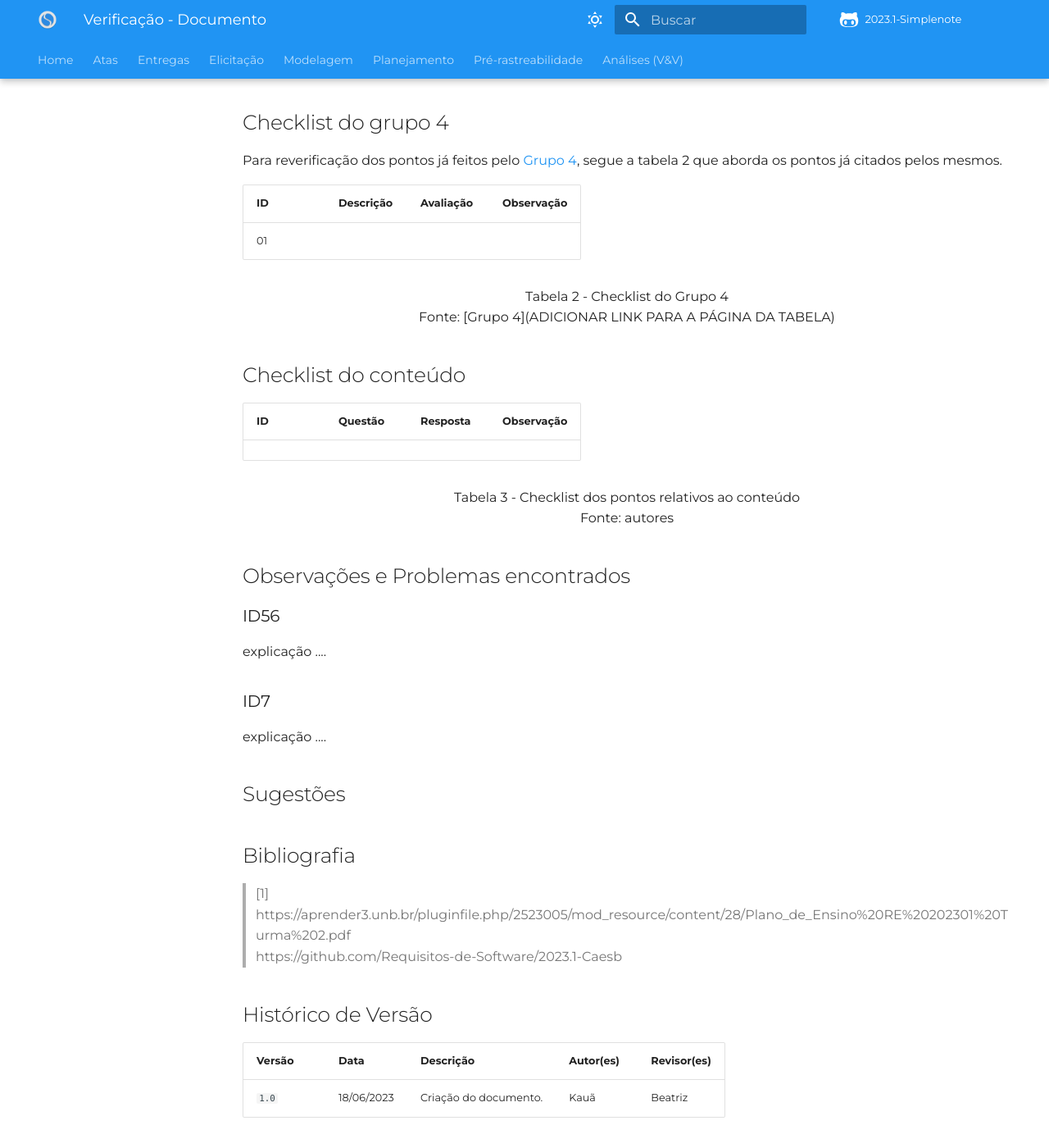
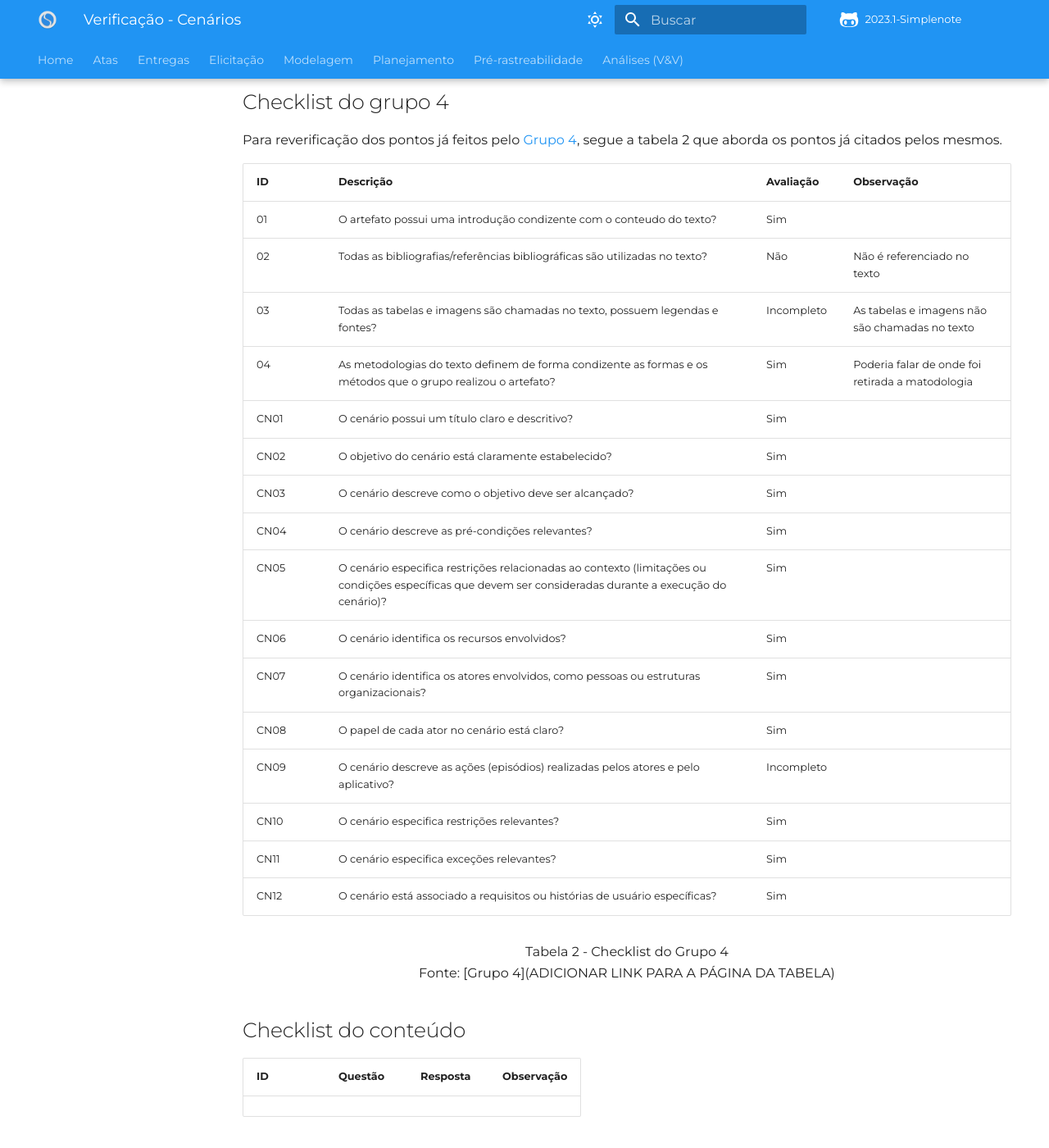
Before and after one commit to Requisitos-de-Software/2023.1-Simplenote, an MkDocs documentation site: the page built from docs/Analise-Grupo5/Modelagem/Cenarios.md, in a window 1280 px wide and 1400 px high, scrolled down 1213 px. Shown: the whole window at 82% size. Built offline with MkDocs 1.6.1 and Material for MkDocs 9.7.7, drawn with Linux system fonts in a browser that asks for light colours; some web fonts are replaced; comment, search, counter and statistics services are not loaded; some of the changed text lies outside the part shown.

Commit message:
Update Cenarios.md

```diff
--- a/docs/Analise-Grupo5/Modelagem/Cenarios.md
+++ b/docs/Analise-Grupo5/Modelagem/Cenarios.md
@@ -1,8 +1,8 @@
-# Verificação - Documento
+# Verificação - Cenários
 
 ## Introdução
 
-Este documento é destinado para a revisão do [Documento](<link para o documento>) do grupo 5 - [Simplenote](https://github.com/Requisitos-de-Software/2023.1-Simplenote), vale ressaltar que a avaliação é feita de maneira imparcial, sem a intenção de atacar ninguém.Foi avaliado a versão 1.x do documento no dia XX/XX/2023.
+Este documento é destinado para a revisão do artefato [Cenarios](<https://requisitos-de-software.github.io/2023.1-Simplenote/modelagem/cen%C3%A1rios/) do grupo 5 - [Simplenote](https://github.com/Requisitos-de-Software/2023.1-Simplenote>), vale ressaltar que a avaliação é feita de maneira imparcial, sem a intenção de atacar ninguém. Foi avaliado a versão 1.1 do documento no dia 19/06/2023.
 
 ## Metodologia
 
@@ -19,12 +19,12 @@ Para avaliação do documento em aspectos formais e tecnicos, foi criado a tabel
 
 |ID|Questão|Resposta|Observação|
 |--|-------|--------|----------|
-|1|O artefato possui Introdução?                                                                                |        |          |
-|2|O artefato artefato possui uma Bibliografia/Referência Bibliográfica?                                        |        |          |
-|3|O artefato possui um Histórico de Versões com o id e descrição das versões, data, autores e revisores?       |        |          |
-|4|Todos os textos estão na norma padrão?                                                                       |        |          |
-|5|As tabelas são chamadas no texto?                                                                            |        |          |
-|6|Os revisores são pessoas diferentes dos autores?                                                             |        |          |
+|1|O artefato possui Introdução?                                                                                |   Sim     |          |
+|2|O artefato artefato possui uma Bibliografia/Referência Bibliográfica?                                        |    Sim    |          |
+|3|O artefato possui um Histórico de Versões com o id e descrição das versões, data, autores e revisores?       |    Sim    |          |
+|4|Todos os textos estão na norma padrão?                                                                       |    Sim    |          |
+|5|As tabelas são chamadas no texto?                                                                            |    Sim    |          |
+|6|Os revisores são pessoas diferentes dos autores?                                                             |    Sim    |          |
 
 <p align="center"> Tabela 1 - Checklist do documento <br> Fonte: autores </p>
 
@@ -33,7 +33,22 @@ Para reverificação dos pontos já feitos pelo [Grupo 4](https://github.com/Req
 
 | ID  | Descrição | Avaliação | Observação |
 | --- | --------- | --------- | ---------- |
-| 01  |           |           |            |
+|  01  | O artefato possui uma introdução condizente com o conteudo do texto? | Sim  |    |
+|  02  | Todas as bibliografias/referências bibliográficas são utilizadas no texto? | Não   |  Não é referenciado no texto |
+|  03  | Todas as tabelas e imagens são chamadas no texto, possuem legendas e fontes? |  Incompleto | As tabelas e imagens não são chamadas no texto  |
+|  04  | As metodologias do texto definem de forma condizente as formas e os métodos que o grupo realizou o artefato? | Sim  |   Poderia falar de onde foi retirada a matodologia  |
+| CN01   | O cenário possui um título claro e descritivo?                                                               | Sim       |     |
+| CN02   | O objetivo do cenário está claramente estabelecido?                                                         | Sim       |     |
+| CN03   | O cenário descreve como o objetivo deve ser alcançado?                                                       | Sim       |     |
+| CN04   | O cenário descreve as pré-condições relevantes?                                           | Sim       |     |
+| CN05   | O cenário especifica restrições relacionadas ao contexto (limitações ou condições específicas que devem ser consideradas durante a execução do cenário)?   | Sim       |     |
+| CN06   | O cenário identifica os recursos envolvidos?                                                         | Sim       |     |
+| CN07   | O cenário identifica os atores envolvidos, como pessoas ou estruturas organizacionais?                       | Sim       |     |
+| CN08   | O papel de cada ator no cenário está claro?                                                                   | Sim       |     |
+| CN09  | O cenário descreve as ações (episódios) realizadas pelos atores e pelo aplicativo?                                       |     Incompleto       |     |
+| CN10  | O cenário especifica restrições relevantes?                                                      | Sim       |     |
+| CN11  | O cenário especifica exceções relevantes?                                                      | Sim       |     |
+| CN12  | O cenário está associado a requisitos ou histórias de usuário específicas?                                   | Sim       |     |
 
 <p align="center"> Tabela 2 - Checklist do Grupo 4 <br> Fonte: [Grupo 4](ADICIONAR LINK PARA A PÁGINA DA TABELA) </p>
 ## Checklist do conteúdo
```
